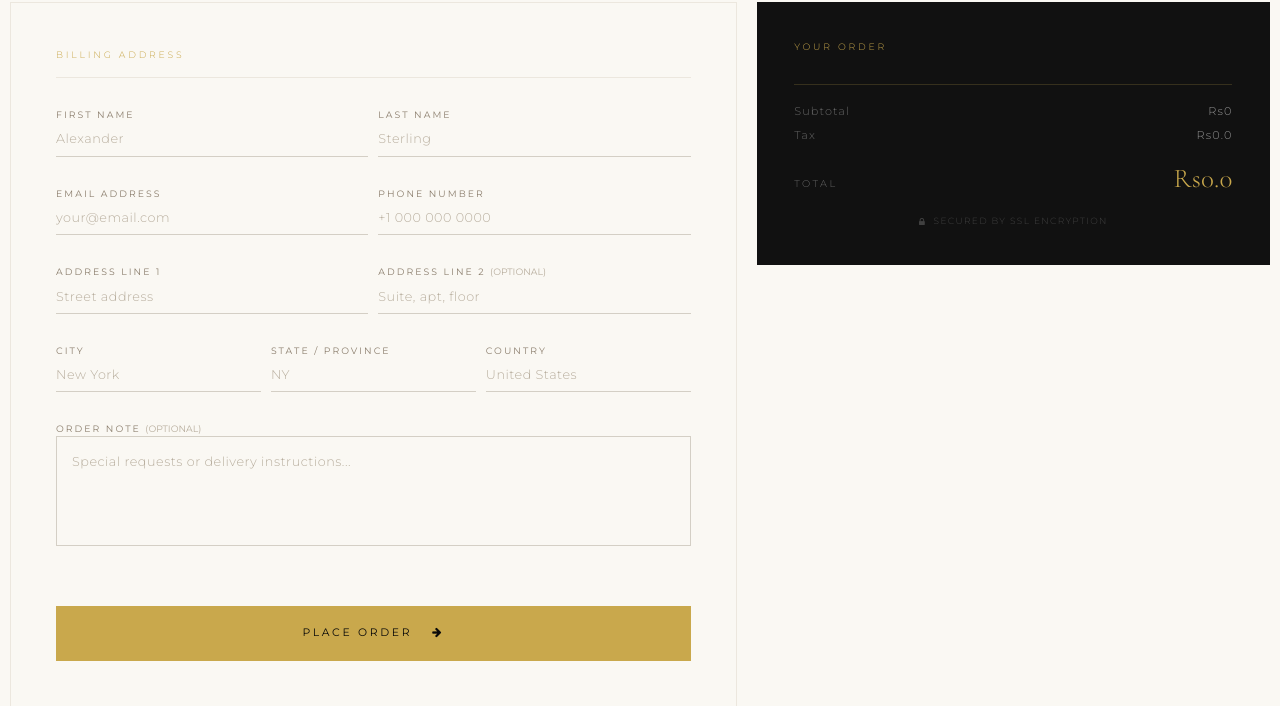
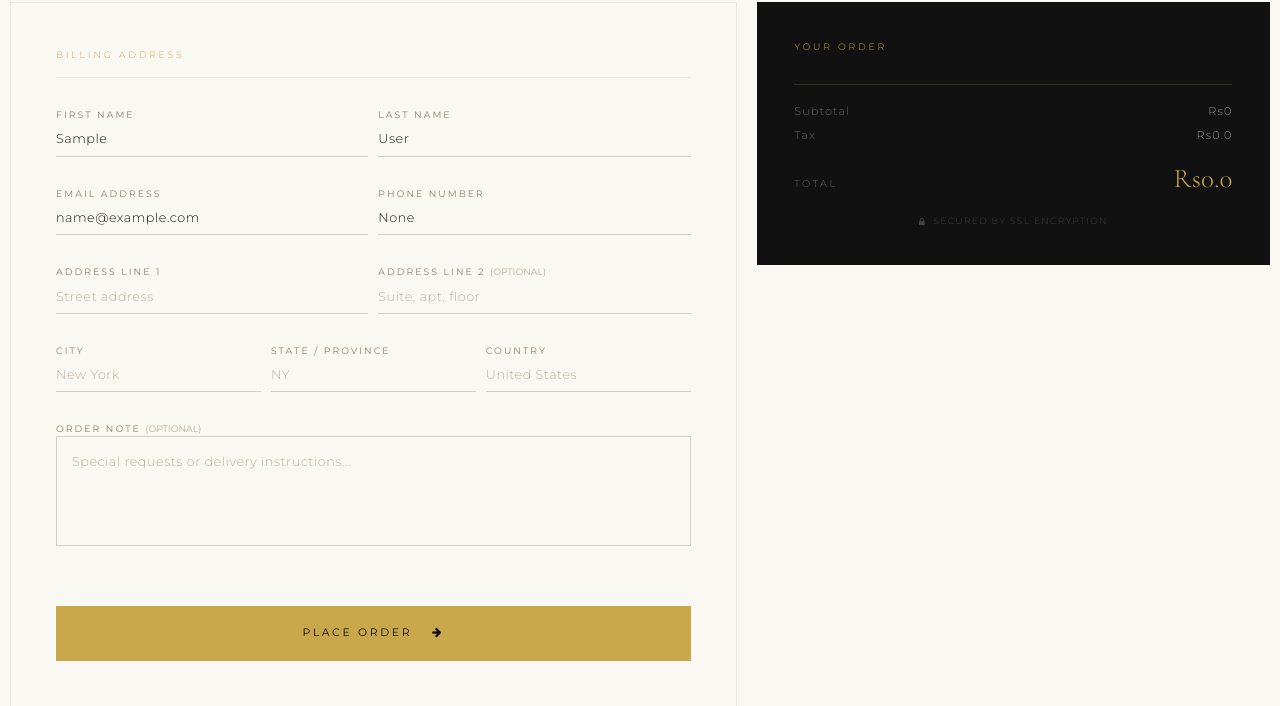
Before and after one commit to DheerajDev-leper/Threadify, a Django app: page /cart/checkout/ in a window 1280 px wide. Shown: the part 433-1139 px from the top of the page. Run offline with Django 5.2, Linux system fonts and the light colour scheme; the visitor is signed in with stand-in values (Sample User, id 1); data comes from the database, SQL or seed files in the repository; data that the repository does not hold is empty; some libraries are stand-ins or nearby versions; some web fonts are replaced.

Commit message:
Personnel Info Autofills.

```diff
--- a/accounts/views.py
+++ b/accounts/views.py
@@ -136,7 +136,7 @@ def dashboard(request):
     orders = Order.objects.order_by('-created_at').filter(user_id=request.user.id, is_ordered=True)
     orders_count = orders.count()
 
-    userprofile = UserProfile.objects.get(user_id=request.user.id)
+    userprofile, created = UserProfile.objects.get_or_create(user=request.user)
     context = {
         'orders_count': orders_count,
         'userprofile': userprofile,
--- a/carts/views.py
+++ b/carts/views.py
@@ -2,6 +2,7 @@ from urllib import request
 from django.http import HttpResponse
 from django.shortcuts import redirect, render
 
+from accounts.models import UserProfile
 from carts.models import Cart, CartItem
 from store.models import Product, Variation
 from django.contrib.auth.decorators import login_required
@@ -201,11 +202,14 @@ def checkout(request, total=0, quantity=0, cart_items=None):
     except Cart.DoesNotExist:
         pass
 
+    userprofile, created = UserProfile.objects.get_or_create(user=request.user)
+
     context = {
         'total':       total,
         'quantity':    quantity,
         'cart_items':  cart_items,
         'tax':         tax,
         'grand_total': grand_total,
+        'userprofile': userprofile,
     }
     return render(request, 'checkout.html', context=context)
--- a/commerce/settings.py
+++ b/commerce/settings.py
@@ -162,6 +162,11 @@ ALLOWED_HOSTS = ['*']
 CSRF_TRUSTED_ORIGINS = [
     "https://*.ngrok-free.dev",
 ]
+CSRF_COOKIE_SECURE = False
+CSRF_USE_SESSIONS = False
+SESSION_COOKIE_SECURE = False
+CSRF_COOKIE_SAMESITE = 'None'
+SESSION_COOKIE_SAMESITE = 'None'
 
 
 # RAZORPAY_KEY_ID = 'rzp_test_SEsDPcqlgjvtJA'
--- a/templates/checkout.html
+++ b/templates/checkout.html
@@ -78,45 +78,45 @@
           <div class="form-row">
             <div class="col form-group">
               <label>First Name</label>
-              <input type="text" name="first_name" class="form-control" placeholder="Alexander" required>
+              <input type="text" name="first_name" class="form-control" placeholder="Alexander" value="{{ request.user.first_name }}" required>
             </div>
             <div class="col form-group">
               <label>Last Name</label>
-              <input type="text" name="last_name" class="form-control" placeholder="Sterling" required>
+              <input type="text" name="last_name" class="form-control" placeholder="Sterling" value="{{ request.user.last_name }}" required>
             </div>
           </div>
           <div class="form-row">
             <div class="col form-group">
               <label>Email Address</label>
-              <input type="email" name="email" class="form-control" placeholder="your@email.com" required>
+              <input type="email" name="email" class="form-control" placeholder="your@email.com" value="{{ request.user.email }}" required>
             </div>
             <div class="col form-group">
               <label>Phone Number</label>
-              <input type="text" name="phone" class="form-control" placeholder="+1 000 000 0000" required>
+              <input type="text" name="phone" class="form-control" placeholder="+1 000 000 0000" value="{{ request.user.phone_number }}" required>
             </div>
           </div>
           <div class="form-row">
             <div class="col form-group">
               <label>Address Line 1</label>
-              <input type="text" name="address_line_1" class="form-control" placeholder="Street address" required>
+              <input type="text" name="address_line_1" class="form-control" placeholder="Street address" value="{{ userprofile.address_line_1 }}" required>
             </div>
             <div class="col form-group">
               <label>Address Line 2 <span style="color:var(--text-faint);letter-spacing:0;">(optional)</span></label>
-              <input type="text" name="address_line_2" class="form-control" placeholder="Suite, apt, floor">
+              <input type="text" name="address_line_2" class="form-control" placeholder="Suite, apt, floor" value="{{ userprofile.address_line_2 }}">
             </div>
           </div>
           <div class="form-row">
             <div class="col form-group">
               <label>City</label>
-              <input type="text" name="city" class="form-control" placeholder="New York" required>
+              <input type="text" name="city" class="form-control" placeholder="New York" value="{{ userprofile.city }}" required>
             </div>
             <div class="col form-group">
               <label>State / Province</label>
-              <input type="text" name="state" class="form-control" placeholder="NY" required>
+              <input type="text" name="state" class="form-control" placeholder="NY" value="{{ userprofile.state }}" required>
             </div>
             <div class="col form-group">
               <label>Country</label>
-              <input type="text" name="country" class="form-control" placeholder="United States" required>
+              <input type="text" name="country" class="form-control" placeholder="United States" value="{{ userprofile.country }}" required>
             </div>
           </div>
           <div class="form-group">
--- a/templates/product_detail.html
+++ b/templates/product_detail.html
@@ -234,7 +234,7 @@
     <div class="col-md-6">
       <div class="product-info">
 
-        <div class="product-breadcrumb">
+        <div class="product-breadcrumb d-none d-md-none">
           <a href="{% url 'home' %}">Home</a>
           <span>·</span>
           <a href="{% url 'store' %}">Collections</a>
```
